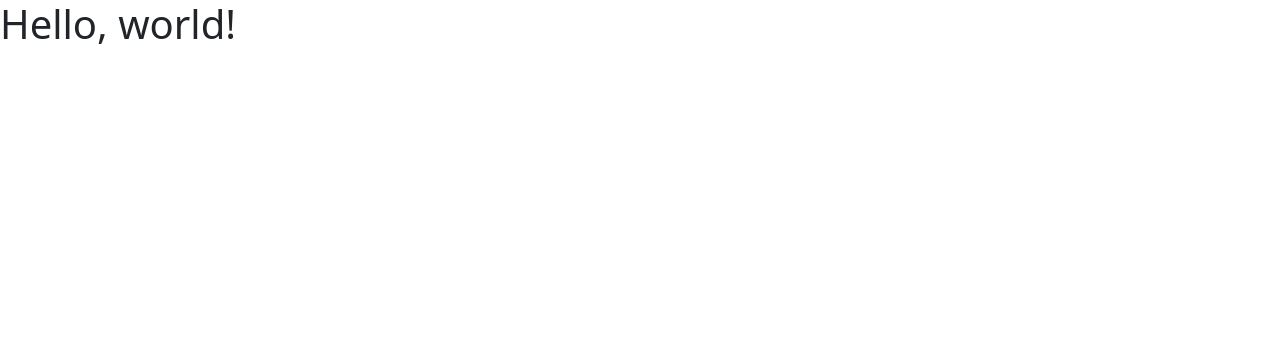
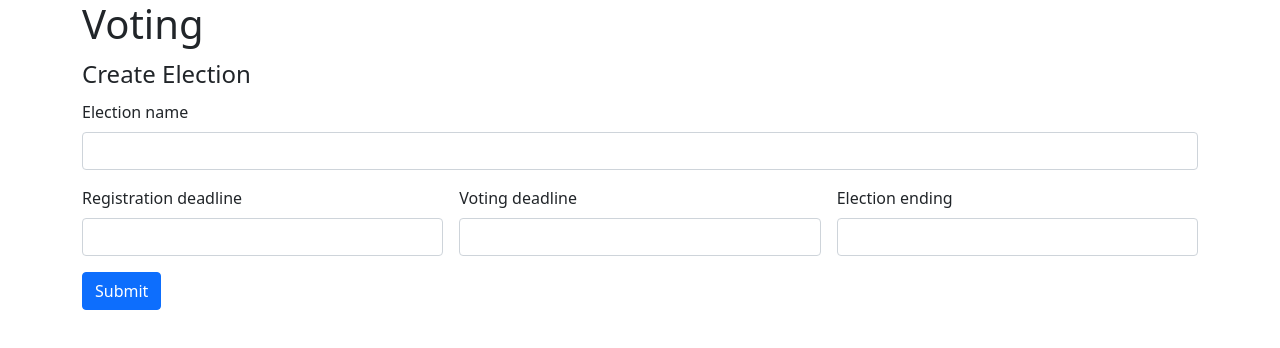
Before and after one commit to alekscp/voting_dapp, a website built with webpack: page public/index.html in a window 1280 px wide. Built offline with nearby package versions, Linux system fonts and the light colour scheme.

Commit message:
Add create election form

```diff
--- a/public/index.html
+++ b/public/index.html
@@ -8,20 +8,39 @@
     <!-- Bootstrap CSS -->
     <link href="https://cdn.jsdelivr.net/npm/bootstrap@5.0.1/dist/css/bootstrap.min.css" rel="stylesheet" integrity="sha384-+0n0xVW2eSR5OomGNYDnhzAbDsOXxcvSN1TPprVMTNDbiYZCxYbOOl7+AMvyTG2x" crossorigin="anonymous">
 
-    <title>Hello, world!</title>
+    <title>Voting</title>
   </head>
   <body>
-    <h1>Hello, world!</h1>
-
-    <!-- Optional JavaScript; choose one of the two! -->
-
-    <!-- Option 1: Bootstrap Bundle with Popper -->
-    <script src="https://cdn.jsdelivr.net/npm/bootstrap@5.0.1/dist/js/bootstrap.bundle.min.js" integrity="sha384-gtEjrD/SeCtmISkJkNUaaKMoLD0//ElJ19smozuHV6z3Iehds+3Ulb9Bn9Plx0x4" crossorigin="anonymous"></script>
-
-    <!-- Option 2: Separate Popper and Bootstrap JS -->
-    <!--
-    <script src="https://cdn.jsdelivr.net/npm/@popperjs/core@2.9.2/dist/umd/popper.min.js" integrity="sha384-IQsoLXl5PILFhosVNubq5LC7Qb9DXgDA9i+tQ8Zj3iwWAwPtgFTxbJ8NT4GN1R8p" crossorigin="anonymous"></script>
-    <script src="https://cdn.jsdelivr.net/npm/bootstrap@5.0.1/dist/js/bootstrap.min.js" integrity="sha384-Atwg2Pkwv9vp0ygtn1JAojH0nYbwNJLPhwyoVbhoPwBhjQPR5VtM2+xf0Uwh9KtT" crossorigin="anonymous"></script>
-    -->
+    <div class="container">
+      <div class="row">
+        <div class="col">
+          <h1>Voting</h1>
+          <form>
+            <legend>Create Election</legend>
+            <div class="mb-3">
+              <label for="electionName" class="form-label">Election name</label>
+              <input type="text" class="form-control" id="electionName">
+            </div>
+            <div class="row g-3">
+              <div class="col">
+                <label for="registrationDeadline" class="form-label">Registration deadline</label>
+                <input type="text" class="form-control" id="electionName">
+              </div>
+              <div class="col">
+                <label for="votingDeadline" class="form-label">Voting deadline</label>
+                <input type="text" class="form-control" id="electionName">
+              </div>
+              <div class="col">
+                <label for="endingTime" class="form-label">Election ending</label>
+                <input type="text" class="form-control" id="electionName">
+              </div>
+              <div class="col-12">
+                <button type="submit" class="btn btn-primary">Submit</button>
+              </div>
+            </div>
+          </form>
+        </div>
+      </div>
+    </div>
   </body>
 </html>
```
